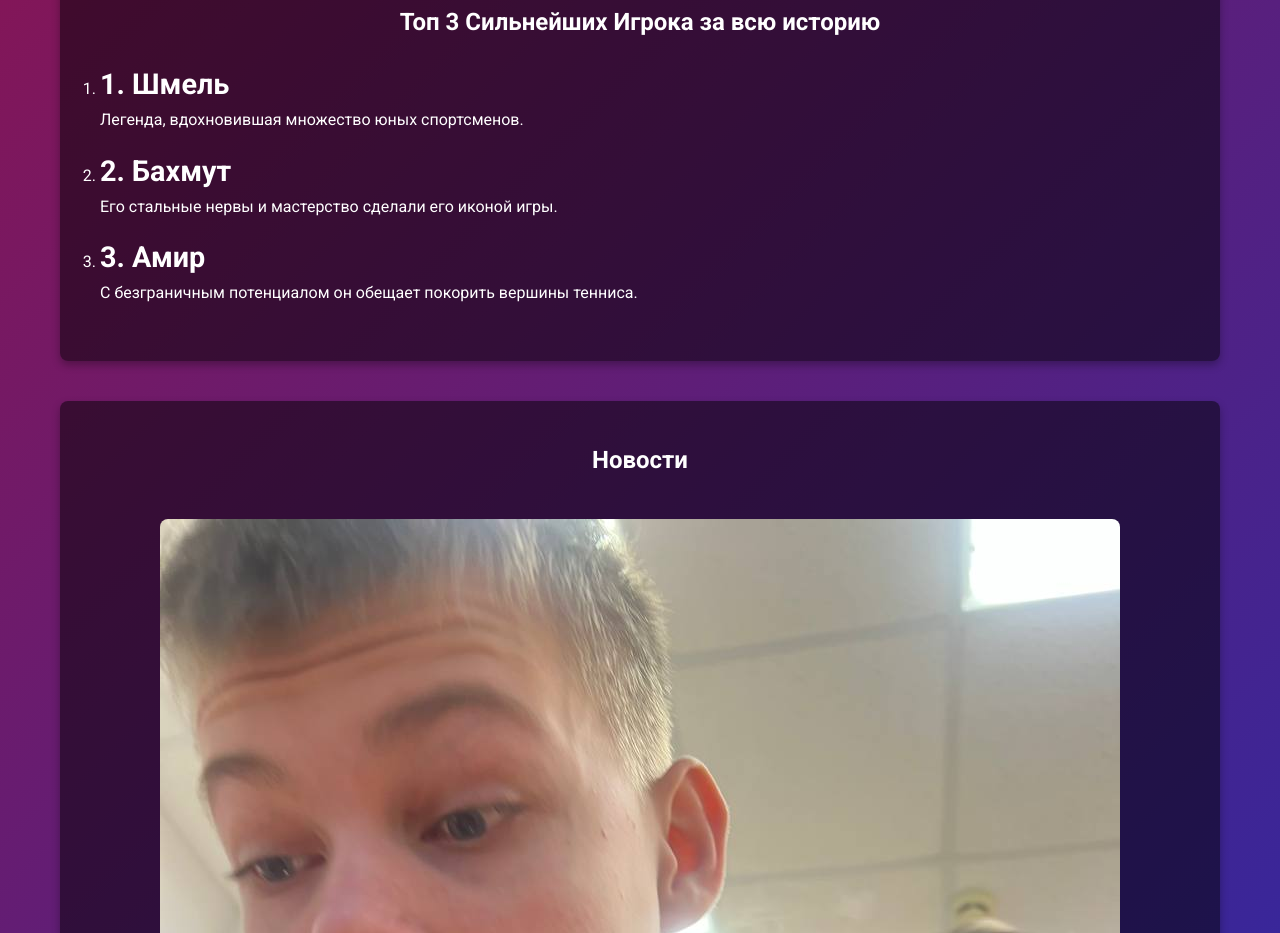
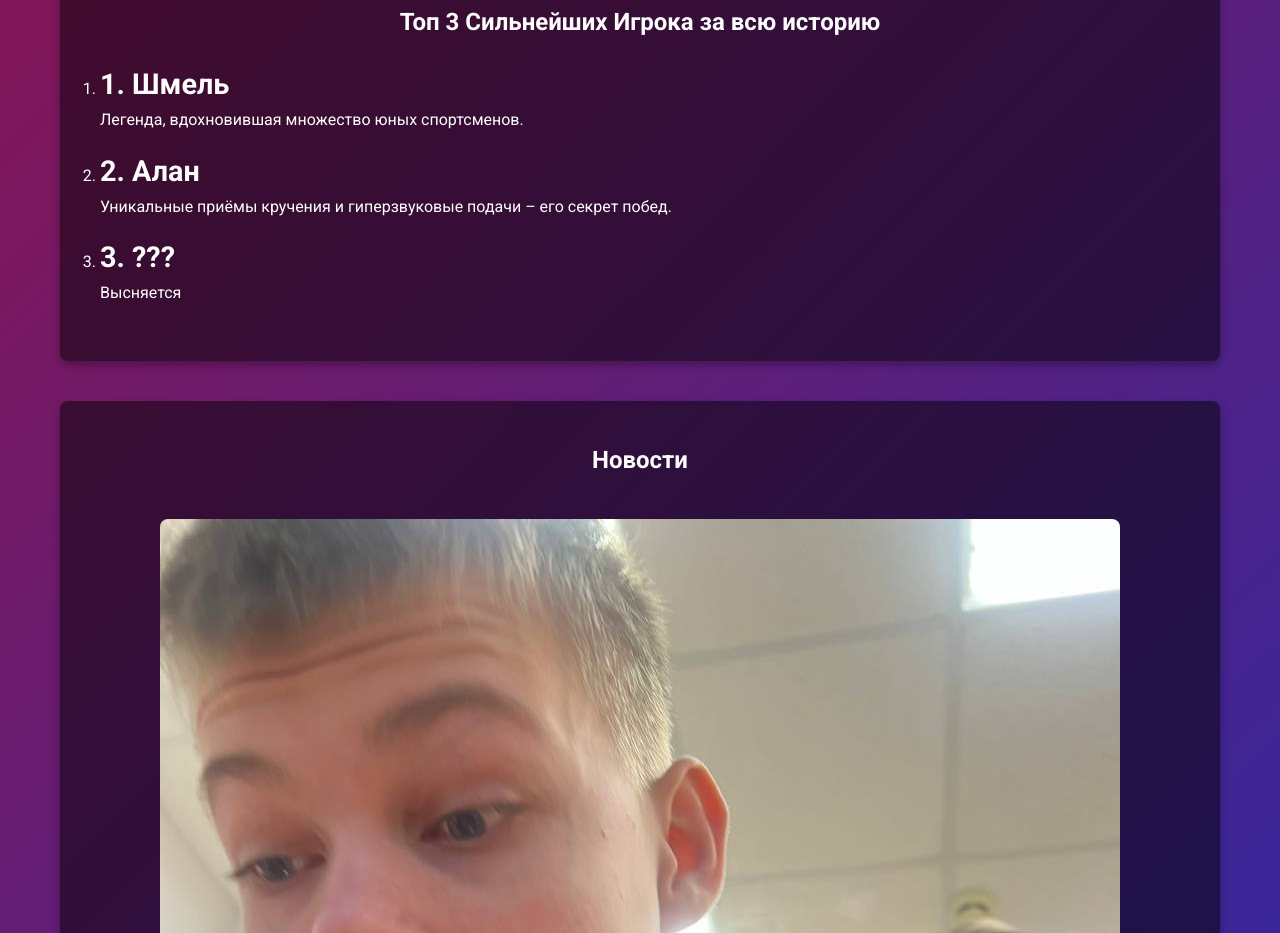
Before and after one commit to Grennoro/TableTennis, a plain HTML site: page index.html in a window 1280 px wide. Shown: the part 3007-3940 px from the top of the page. Drawn offline with Linux system fonts and the light colour scheme.

Commit message:
Update index.html

```diff
--- a/index.html
+++ b/index.html
@@ -392,12 +392,12 @@
           <p>Легенда, вдохновившая множество юных спортсменов.</p>
         </li>
         <li>
-          <h3>2. Бахмут</h3>
-          <p>Его стальные нервы и мастерство сделали его иконой игры.</p>
+          <h3>2. Алан</h3>
+          <p>Уникальные приёмы кручения и гиперзвуковые подачи – его секрет побед.</p>
         </li>
         <li>
-          <h3>3. Амир</h3>
-          <p>С безграничным потенциалом он обещает покорить вершины тенниса.</p>
+          <h3>3. ???</h3>
+          <p>Высняется</p>
         </li>
       </ol>
     </section>
```
